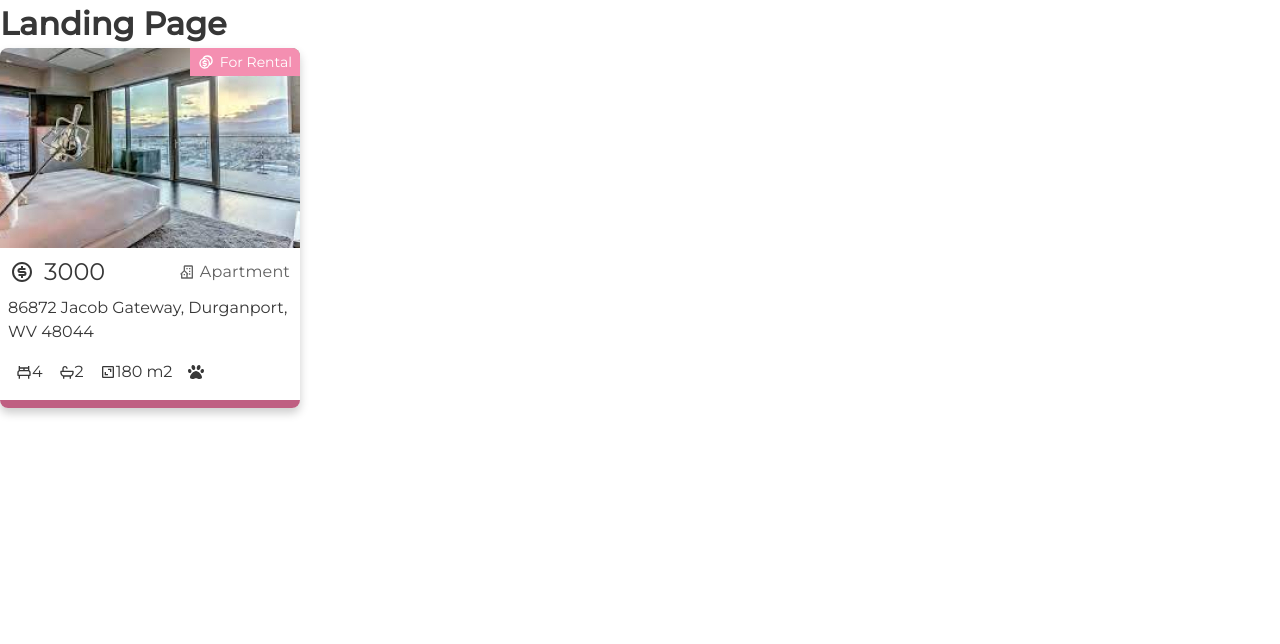
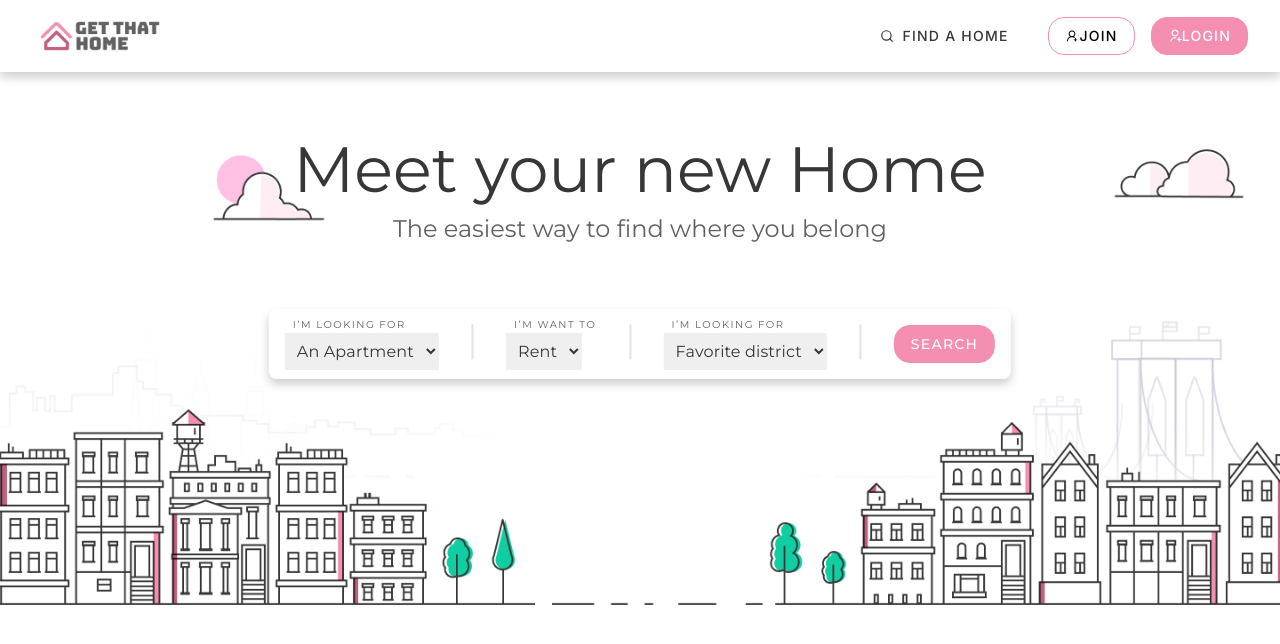
Before and after one commit to Alejandro1709/GetThatHome-Client, a React (Create React App) app: page / in a window 1280 px wide. Shown: the top 644 px of the page. Built offline with nearby package versions, Linux system fonts and the light colour scheme.

Commit message:
Add: landing page layout

```diff
--- a/src/App.js
+++ b/src/App.js
@@ -1,5 +1,8 @@
 import styled from "@emotion/styled";
-import PropertyCardDetail from "./components/PropertyCardDetail";
+import LandingPage from "./components/LandingPage";
+// import LandingPage from "./components/LandingPage";
+import SearchForm from "./components/SearchForm";
+// import PropertyCardDetail from "./components/PropertyCardDetail";
 
 const StyledContainer = styled.div`
   margin: auto;
@@ -8,7 +11,7 @@ const StyledContainer = styled.div`
 function App() {
   return (
     <StyledContainer>
-      <PropertyCardDetail />
+      <LandingPage />
     </StyledContainer>
   );
 }
--- /dev/null
+++ b/src/components/LandingPage.js
@@ -0,0 +1,56 @@
+import NavBar from "./NavBar";
+import Home from "../assets/images/home.png";
+import styled from "@emotion/styled";
+import { fonts, typography } from "../styles/typography";
+import { colors } from "../styles/colors";
+import SearchForm from "./SearchForm";
+
+const SectionOne = styled.div`
+  position: relative;
+  text-align: center;
+  width: 100%;
+`;
+
+const SectionBackground = styled.img`
+  width: 100%;
+  height: 100%;
+`;
+
+const TitleSection = styled.div`
+  display: flex;
+  flex-direction: column;
+  position: absolute;
+  top: 18%;
+  left: 50%;
+  transform: translate(-50%, -50%);
+  font-family: ${fonts.primary};
+  ${typography.headline[2]};
+  color: ${colors.secondary[700]};
+  height: 88px;
+`;
+
+const SubTitleSection = styled.span`
+  ${typography.headline[5]};
+  color: ${colors.secondary[600]};
+  margin-bottom: 4rem;
+`;
+
+function LandingPage() {
+  return (
+    <>
+      <NavBar />
+      <SectionOne>
+        <SectionBackground src={Home} alt="Home" />
+        <TitleSection>
+          Meet your new Home
+          <SubTitleSection>
+            The easiest way to find where you belong
+          </SubTitleSection>
+          <SearchForm />
+        </TitleSection>
+      </SectionOne>
+    </>
+  );
+}
+
+export default LandingPage;
--- /dev/null
+++ b/src/components/NavBar.js
@@ -0,0 +1,91 @@
+import styled from "@emotion/styled";
+import IconHome from "../assets/icons/LogoHome.png";
+import { fonts, typography } from "../styles/typography";
+import { FiSearch } from "react-icons/fi";
+import { RiUserReceivedLine } from "react-icons/ri";
+import { AiOutlineUserAdd } from "react-icons/ai";
+import { colors } from "../styles/colors";
+import { boxShadow } from "../styles/utils";
+
+const NavBarContainer = styled.div`
+  position: relative;
+  ${boxShadow[1]};
+  z-index: 1;
+`;
+
+const ContainerNavBar = styled.div`
+  font-family: ${fonts.secondary};
+  ${typography.button};
+  display: flex;
+  align-items: center;
+  padding: 1rem 2rem;
+  gap: 0.625rem;
+  justify-content: space-between;
+  align-items: center;
+`;
+
+const LogoHome = styled.img`
+  display: flex;
+`;
+
+const ButtonsNavBar = styled.div`
+  display: flex;
+  gap: 1rem;
+`;
+
+const FindHome = styled.div`
+  display: flex;
+  align-items: center;
+  padding: 0 1rem;
+  width: 10.5rem;
+  gap: 0.5rem;
+`;
+
+const ButtonJoin = styled.button`
+  ${typography.button};
+  background: ${colors.secondary[200]};
+  border: 1px solid ${colors.primary[300]};
+  border-radius: 16px;
+  display: flex;
+  justify-content: center;
+  align-items: center;
+  padding: 0.5rem 1rem;
+`;
+
+const ButtonLogin = styled.button`
+  ${typography.button};
+  background: ${colors.primary[300]};
+  border-radius: 16px;
+  border: 1px solid ${colors.primary[300]};
+  color: ${colors.secondary[200]};
+  display: flex;
+  justify-content: center;
+  align-items: center;
+  padding: 0.5rem 1rem;
+`;
+
+function NavBar() {
+  return (
+    <NavBarContainer>
+      <ContainerNavBar>
+        <LogoHome src={IconHome} alt="Logo Home" />
+        <ButtonsNavBar>
+          <FindHome>
+            <FiSearch />
+            FIND A HOME
+          </FindHome>
+          <ButtonJoin>
+            <AiOutlineUserAdd />
+            JOIN
+          </ButtonJoin>
+          <ButtonLogin>
+            <RiUserReceivedLine />
+            LOGIN
+          </ButtonLogin>
+        </ButtonsNavBar>
+      </ContainerNavBar>
+    </NavBarContainer>
+  );
+}
+
+export default NavBar;
--- /dev/null
+++ b/src/components/SearchForm.js
@@ -0,0 +1,94 @@
+import styled from "@emotion/styled";
+import { colors, typography } from "../styles";
+import { boxShadow } from "../styles/utils";
+
+const Form = styled.form`
+  display: flex;
+  background: ${colors.secondary[200]};
+  border-radius: 8px;
+
+  ${boxShadow[1]};
+`;
+
+const Looking = styled.div`
+  display: flex;
+  flex-direction: column;
+  align-items: flex-start;
+  margin: 0.5rem 1rem;
+  min-width: fit-content;
+`;
+
+const LookingTipe = styled.select`
+  border: none;
+  display: flex;
+  align-items: center;
+  padding: 0.5rem;
+  ${typography.body[1]};
+  color: ${colors.secondary[700]};
+`;
+
+const Search = styled.button`
+  ${typography.button};
+  background: ${colors.primary[300]};
+  border-radius: 16px;
+  border: 1px solid ${colors.primary[300]};
+  color: ${colors.secondary[200]};
+  display: flex;
+  justify-content: center;
+  align-items: center;
+  padding: 0.5rem 1rem;
+  margin: 1rem;
+`;
+
+const Frase = styled.span`
+  color: ${colors.secondary[600]};
+  padding-left: 0.5rem;
+  ${typography.overline};
+  word-break: break-all;
+`;
+
+const Line = styled.div`
+  width: 2.5rem;
+  height: 0;
+  border: 1px solid #e1e2e1;
+  transform: rotate(90deg);
+  margin: 2rem 0;
+`;
+
+function SearchForm() {
+  return (
+    <Form>
+      <Looking>
+        <Frase>I’m Looking for</Frase>
+        <LookingTipe name="select">
+          <option value="apartment">An Apartment</option>
+          <option value="house">A House</option>
+        </LookingTipe>
+      </Looking>
+      <Line />
+      <Looking>
+        <Frase>I’m Want to</Frase>
+        <LookingTipe name="select">
+          <option value="rent">Rent</option>
+          <option value="sell">Sell</option>
+        </LookingTipe>
+      </Looking>
+      <Line />
+      <Looking>
+        <Frase>I’m Looking for</Frase>
+        <LookingTipe name="select">
+          <option selected disabled hidden>
+            {" "}
+            Favorite district
+          </option>
+          <option value="apartment">An Apartment</option>
+          <option value="house">A House</option>
+        </LookingTipe>
+      </Looking>
+      <Line />
+      <Search type="submit">Search</Search>
+    </Form>
+  );
+}
+
+export default SearchForm;
--- a/src/index.js
+++ b/src/index.js
@@ -4,6 +4,7 @@ import App from "./App";
 import { Global } from "@emotion/react";
 import { global, reset } from "./styles";
 import { BrowserRouter, Route, Routes } from "react-router-dom";
+import LandingPage from "./components/LandingPage";
 
 const root = ReactDOM.createRoot(document.getElementById("root"));
 root.render(
@@ -12,7 +13,7 @@ root.render(
     <Global styles={reset} />
     <BrowserRouter>
       <Routes>
-        <Route path="/" element={<h1>Landing Page</h1>} />
+        <Route path="/" element={<LandingPage />} />
         <Route
           path="/properties"
           element={<h1>Properties List View Page</h1>}
@@ -28,6 +29,5 @@ root.render(
         <Route path="*" element={<h1>Not Found</h1>} />
       </Routes>
     </BrowserRouter>
-    <App />
   </React.StrictMode>
 );
```
Also changed, not shown: src/assets/icons/LogoHome.png (added), src/assets/images/home.png (added).
